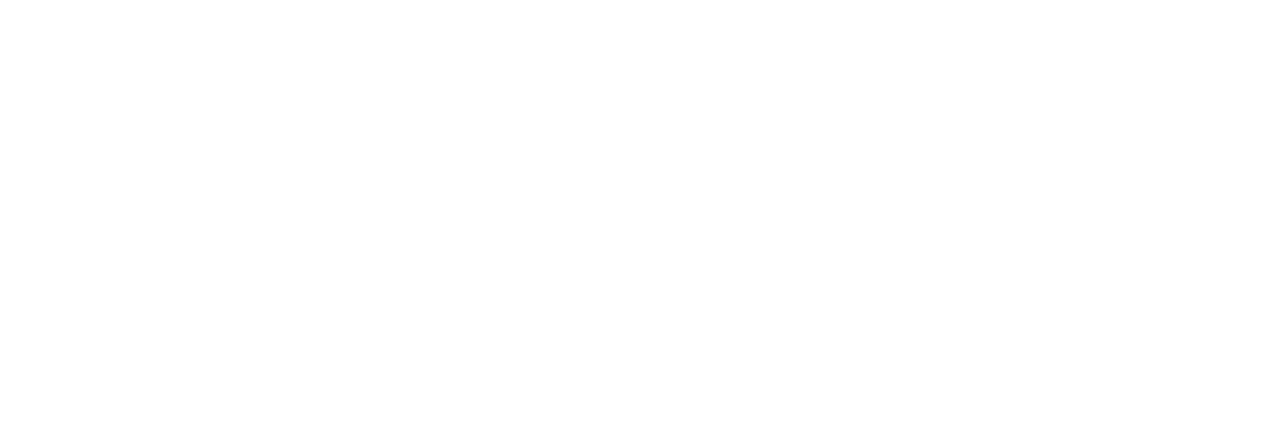
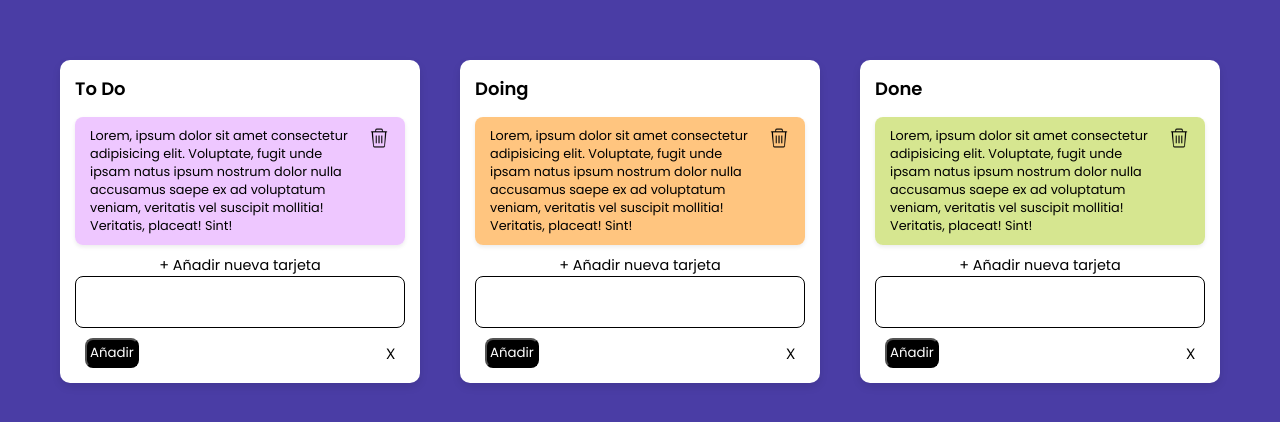
Before and after one commit to gloriajean02/tableroKanban, a plain HTML site: page index.html in a window 1280 px wide. Drawn offline with Linux system fonts and the light colour scheme.

Commit message:
✅ html y css

```diff
--- a/index.html
+++ b/index.html
@@ -1,12 +1,81 @@
 <html lang='es'>
+
 <head>
     <meta charset='UTF-8'>
     <meta name='viewport' content='width=device-width, initial-scale=1.0'>
     <title>tableroKanban</title>
     <link rel='stylesheet' href='style.css'>
     <script src='script.js' defer></script>
+    <link href="https://fonts.googleapis.com/css2?family=Poppins:wght@300;400;500;600;700&display=swap"
+        rel="stylesheet">
+
 </head>
+
 <body>
+    <div class="contenedor">
+        <div class="columna" id="toDoColumn">
+            <h2>To Do</h2>
+            <div class="tarjeta">
+                <div class="textArea">
+                    <p>Lorem, ipsum dolor sit amet consectetur adipisicing elit. Voluptate, fugit unde ipsam natus ipsum nostrum dolor nulla accusamus saepe ex ad voluptatum veniam, veritatis vel suscipit mollitia! Veritatis, placeat! Sint!</p>
+                </div>
+                <div class="borrar">
+                    <img src="images/borrar.png" class="botonBorrar">
+                </div>
+            </div>
+            <div class="nuevaTarjeta">
+                <a>+ Añadir nueva tarjeta</a>
+            </div>
+            <div class="divForm">
+                <div class="textArea"></div>
+                <div class="botones">
+                    <button class="botonAdd">Añadir</button>
+                    <a class="botonCancelar">x</a>
+                </div>
+            </div>
+        </div>
+        <div class="columna" id="doingColumn">
+            <h2>Doing</h2>
+            <div class="tarjeta">
+                <div class="textArea">
+                    <p>Lorem, ipsum dolor sit amet consectetur adipisicing elit. Voluptate, fugit unde ipsam natus ipsum nostrum dolor nulla accusamus saepe ex ad voluptatum veniam, veritatis vel suscipit mollitia! Veritatis, placeat! Sint!</p>
+                </div>
+                <div class="borrar">
+                    <img src="images/borrar.png" class="botonBorrar">
+                </div>
+            </div>
+            <div class="nuevaTarjeta">
+                <a>+ Añadir nueva tarjeta</a>
+            </div>
+            <div class="divForm">
+                <div class="textArea"></div>
+                <div class="botones">
+                    <button class="botonAdd">Añadir</button>
+                    <a class="botonCancelar">x</a>
+                </div>
+            </div>
+        </div>
+        <div class="columna" id="doneColumn">
+            <h2>Done</h2>
+            <div class="tarjeta">
+                <div class="textArea">
+                    <p>Lorem, ipsum dolor sit amet consectetur adipisicing elit. Voluptate, fugit unde ipsam natus ipsum nostrum dolor nulla accusamus saepe ex ad voluptatum veniam, veritatis vel suscipit mollitia! Veritatis, placeat! Sint!</p>
+                </div>
+                <div class="borrar">
+                    <img src="images/borrar.png" class="botonBorrar">
+                </div>
+            </div>
+            <div class="nuevaTarjeta">
+                <a>+ Añadir nueva tarjeta</a>
+            </div>
+            <div class="divForm">
+                <div class="textArea"></div>
+                <div class="botones">
+                    <button class="botonAdd">Añadir</button>
+                    <a class="botonCancelar">x</a>
+                </div>
+            </div>
+        </div>
+</body>
 
-</body>
 </html>
--- a/style.css
+++ b/style.css
@@ -1,4 +1,149 @@
 * {
+    font-family: 'Poppins', sans-serif;
+    /* outline: 1px solid red; */
+    margin: 0px;
+    padding: 0px;
+    color: black;
+}
+
+header {
+    text-align: left;
+    padding: 20px;
+}
+
+
+
+body {
+    background-color: #4a3da5;
     margin: 0;
-    padding: 0;
+    padding: 60px;
+    height: 100vh;
 }
+
+
+.contenedor {
+    display: flex;
+    gap: 40px;
+    justify-content: center;
+    /* Centrado horizontal */
+    align-items: start;
+    /* Centrado vertical */
+}
+
+/* Cada columna */
+.columna {
+    background: #fff;
+    border-radius: 10px;
+    padding: 15px;
+    width: 500px;
+    box-shadow: 0 4px 8px rgba(0, 0, 0, 0.1);
+}
+
+.columna h2 {
+    color: black;
+    font-size: 18px;
+    margin-bottom: 15px;
+    font-weight: 600;
+}
+
+.columna .tarjeta {
+    display: flex;
+    justify-content: space-between;
+    gap:1rem;
+    border-radius: 8px;
+    padding: 10px 15px;
+    margin-bottom: 10px;
+    box-shadow: 0 2px 4px rgba(0, 0, 0, 0.08);
+    transition: transform 0.2s ease;
+}
+
+.textArea p {
+    color: black;
+    font-size: 0.8rem;
+}
+
+#toDoColumn .tarjeta {
+    background: #e9b7ffc5;
+}
+
+#doingColumn .tarjeta {
+    background:rgba(255, 140, 0, 0.503);
+}
+
+#doneColumn .tarjeta {
+    background: #b9d44094;
+}
+
+
+.tarjeta:hover {
+    transform: scale(1.02);
+}
+
+.columna .divForm .textArea {
+    display: block;
+    border: solid black 0.5px;
+    border-radius: 8px;
+    padding: 10px;
+    margin-bottom: 10px;
+    color: black;
+    min-height: 30px;
+    height: fit-content;
+}
+
+.botonBorrar {
+    max-width: 22px;
+    height: fit-content;
+    transition: transform 0.2s ease;
+    cursor: pointer;
+}
+
+.botonBorrar:hover {
+    transform: scale(1.3);
+}
+
+.botones {
+    display: flex;
+    justify-content: space-between;
+    padding: 0px 10px;
+}
+
+.botonAdd {
+    padding: 3px;
+    color:white;
+    background-color: black;
+    border-radius: 8px;
+}
+
+.botonCancelar {
+    font-size: 1.2rem;
+    font-weight: 100;
+    transition: transform 0.2s ease;
+    cursor: pointer;
+}
+
+.botonCancelar:hover {
+    color:red;
+    font-weight: 400;
+}
+
+.nuevaTarjeta {
+    display: flex;
+    justify-content: center;
+}
+
+.nuevaTarjeta a {
+    font-size: 0.9rem;
+    transition: transform 0.10s ease;
+    cursor: pointer;
+}
+
+.nuevaTarjeta a:hover {
+    font-weight: 600;
+}
+
+footer {
+    text-align: center;
+    color: white;
+    font-weight: 200;
+    padding: 60px;
+}
```
Also changed, not shown: images/borrar.png (added).
